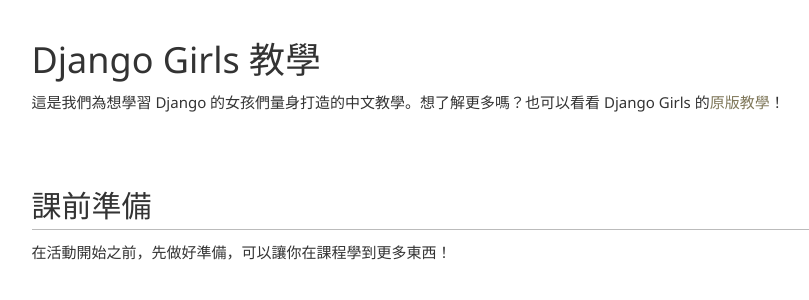
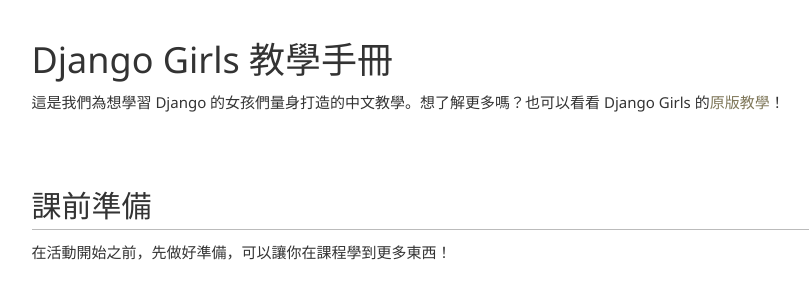
Before and after one commit to djangogirlstaipei/djangogirlstaipei-django, a Django app: page /tutorials/ in a window 1280 px wide. Shown: the part 51-351 px from the top of the page, without its empty margins (136-945 px from the left). Run offline with Django 3.2, Linux system fonts and the light colour scheme; some libraries are stand-ins or nearby versions.

Commit message:
Add meta to tutorial list page

```diff
--- a/pages/templates/pages/tutorial_list.html
+++ b/pages/templates/pages/tutorial_list.html
@@ -1,16 +1,22 @@
 {% extends 'base/base.html' %}
 
 {% load staticfiles %}
+
+{% block meta_description %}這是我們為想學習 Django 的女孩們量身打造的中文教學。{% endblock meta_description %}
 
 {% block extra_css %}
 {{ block.super }}
 <link rel="stylesheet" href="{% static 'pages/css/tutorial_list.css' %}">
 {% endblock extra_css %}
 
+{% block title %}
+Django Girls 教學手冊 | {{ block.super }}
+{% endblock title %}
+
 
 {% block content %}
 
-<h1>Django Girls 教學</h1>
+<h1>Django Girls 教學手冊</h1>
 
 <p>這是我們為想學習 Django 的女孩們量身打造的中文教學。想了解更多嗎？也可以看看 Django Girls 的<a href="http://tutorial.djangogirls.org">原版教學</a>！</p>
 
```
